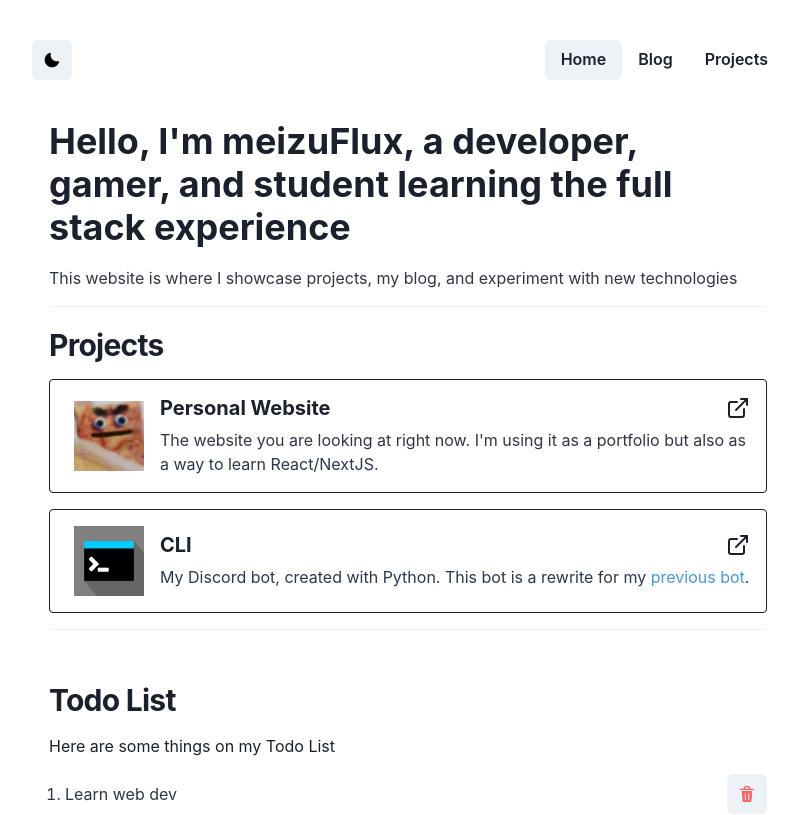
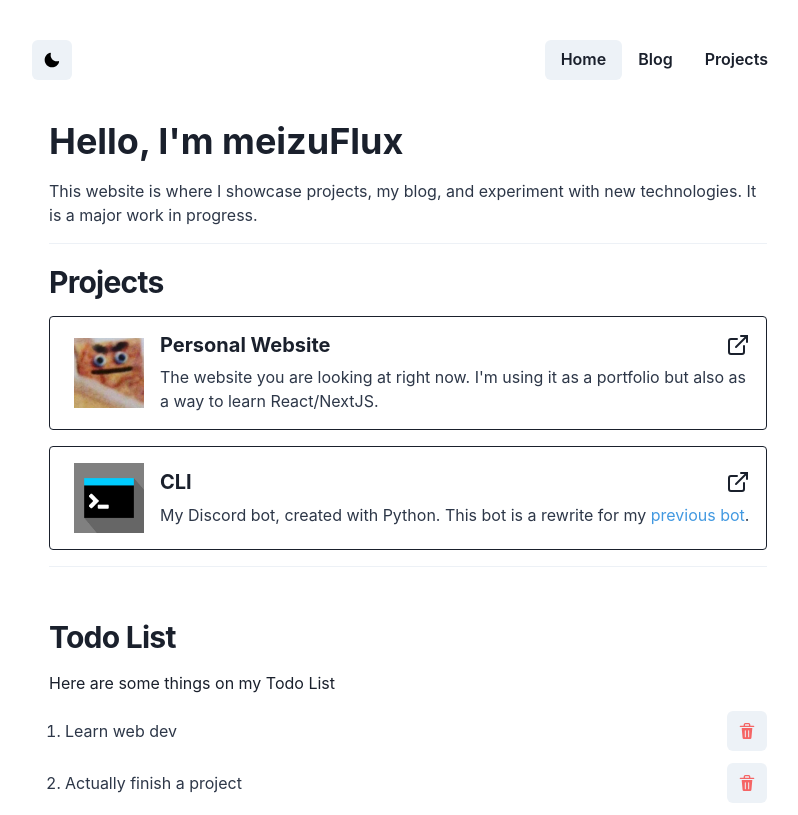
Before and after one commit to meizuflux/me, a Next.js app: page / in a window 1280 px wide. Shown: the top 815 px of the page, without its empty margins (232-1030 px from the left). Built offline with nearby package versions, Linux system fonts and the light colour scheme.

Commit message:
meizuflux.com

```diff
--- a/pages/index.js
+++ b/pages/index.js
@@ -19,10 +19,10 @@ export default function Home() {
         <Stack as="main" spacing={8} justifyContent="center" m="0 auto 4rem auto" alignItems="flex-start" maxWidth="750px" px={4}>
             <Flex flexDirection="column" justifyContent="flex-start" alignItems="flex-start" maxWidth="750px">
                 <Heading mb={4} as="h1" size="xl">
-                    Hello, I'm meizuFlux, a developer, gamer, and student learning the full stack experience
+                    Hello, I'm meizuFlux
                 </Heading>
                 <Text color={textColors[colorMode]}>
-                    This website is where I showcase projects, my blog, and experiment with new technologies
+                    This website is where I showcase projects, my blog, and experiment with new technologies. It is a major work in progress.
                 </Text>
 
                 <Divider mb="1.25rem" mt="1rem" alignSelf="center" />
```
